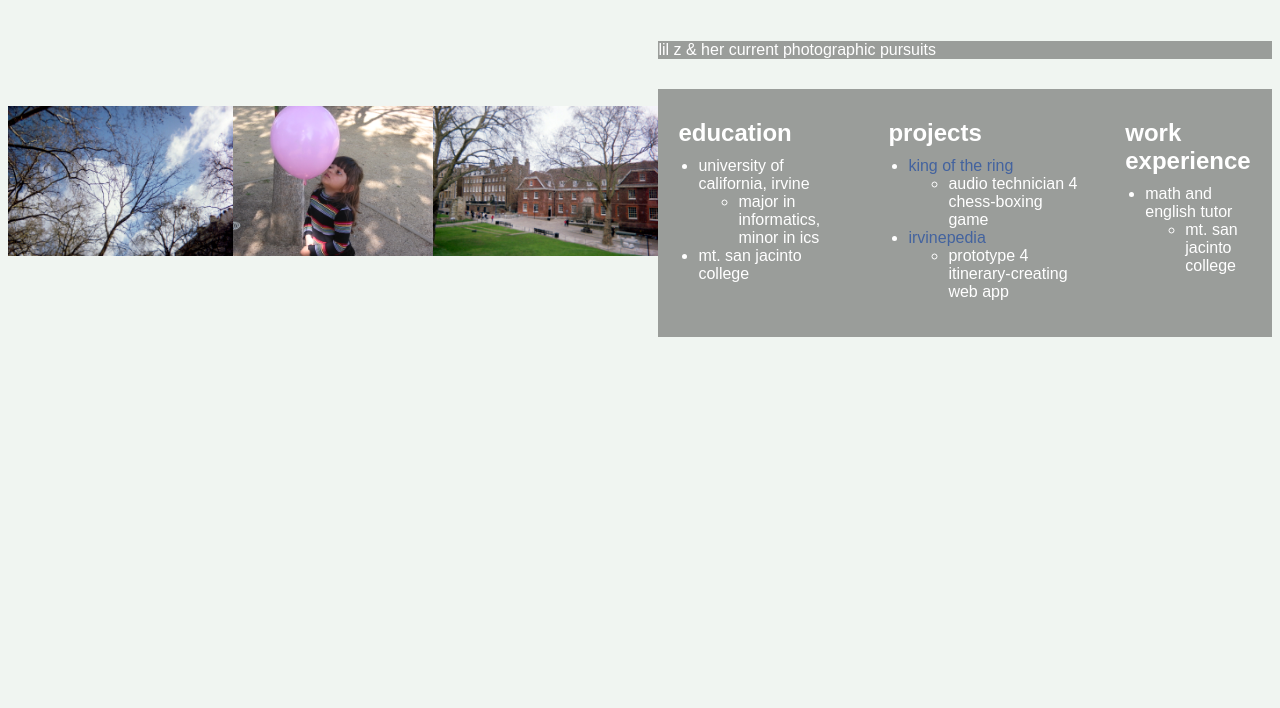
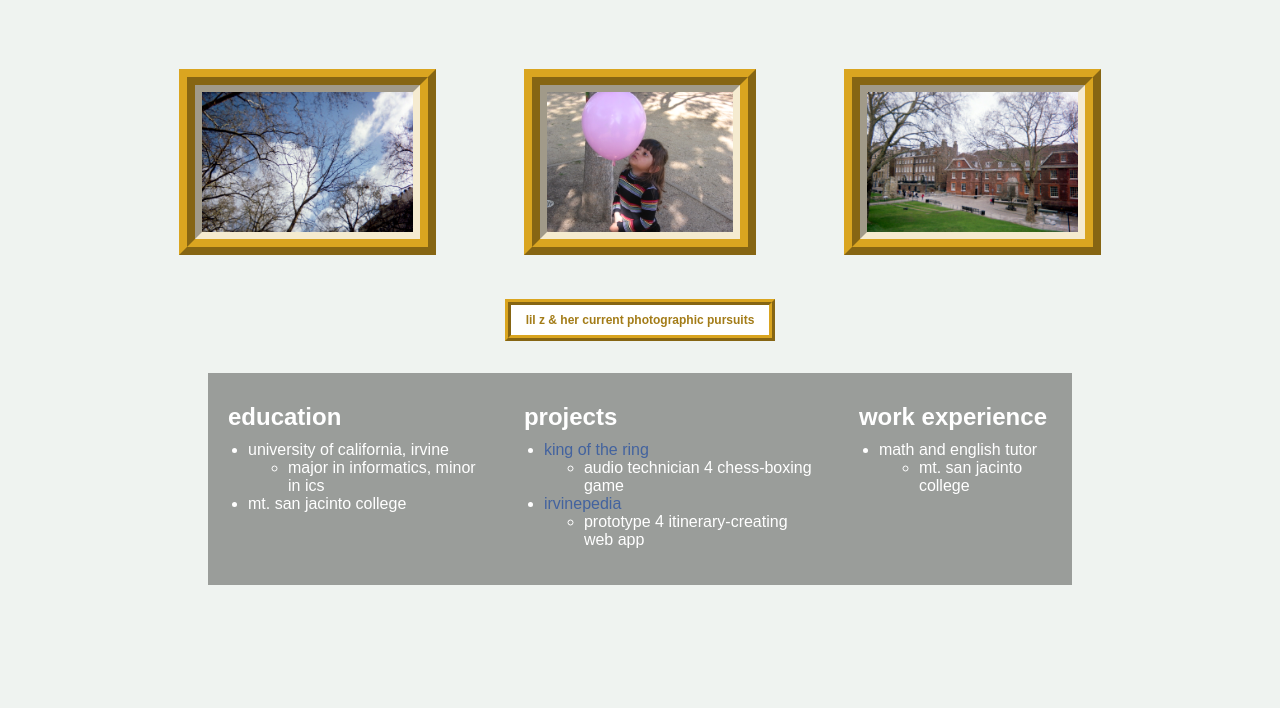
Before and after one commit to zainaazim/zainaazim.github.io, a plain HTML site: page index.html in a window 1280 px wide. Shown: the part 92-800 px from the top of the page. Drawn offline with Linux system fonts and the light colour scheme.

Commit message:
changed paragraph, picture, and heading style

```diff
--- a/style.css
+++ b/style.css
@@ -8,7 +8,7 @@ h1{
     margin-top: 30px;
     margin-bottom: 30px;
     margin-left: 30px;
-    margin-right: 400px;
+    margin-right: 280px;
     overflow: auto
 }
 
@@ -21,13 +21,27 @@ h2{
 
 p{
     font-family: sans-serif;
-    background-color: #9a9d9a;
-    color: white;
+    font-size: 12px;
+    font-weight: 600;
+    /*color: #8f918f;*/
+    /*color:#9a9d9a;*/
+    color:#a37c18;
+    background-color: white;
+    padding: 8px 15px;
+    border-style: ridge;
+    border-color: goldenrod;
+    border-width: 6px;
 }
 
 .pics{
-    margin: auto;
-    height: 150px;
+    margin: 60px;
+    height: 140px;
+    border-width: 7px;
+    border-color: #f5ebd0;
+    border-style: inset;
+    outline-style: ridge;
+    outline-width: 16px;
+    outline-color: goldenrod;
 }
 
 .socials{
@@ -35,7 +49,7 @@ p{
 }
 
 body{
-    background-color: #f0f5f1;
+    background-color: #eff3f0;
     color: white;
 }
 
@@ -66,10 +80,21 @@ div{
 #flex1{
     display: flex;
     justify-content: center;
+    flex-wrap: wrap;
 }
 
 #flex2{
     display: flex;
     justify-content: center;
-    margin-top: 30px;
+    margin-top: 20px;
 }
+
+#para{
+    display: flex;
+    justify-content: center;
+    align-items: center;
+    flex-wrap: wrap;
+    margin-left: 200px;
+    margin-right: 200px;
+    margin-top: -12px;
+}
```
